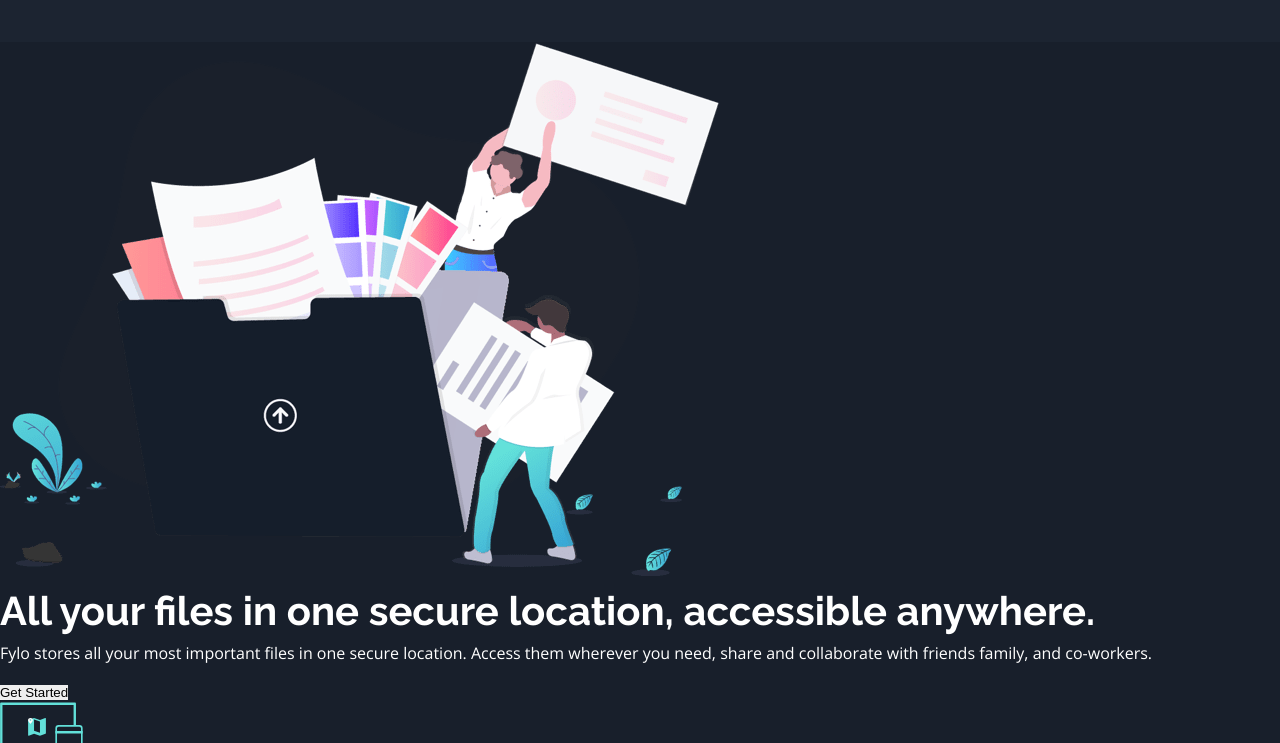
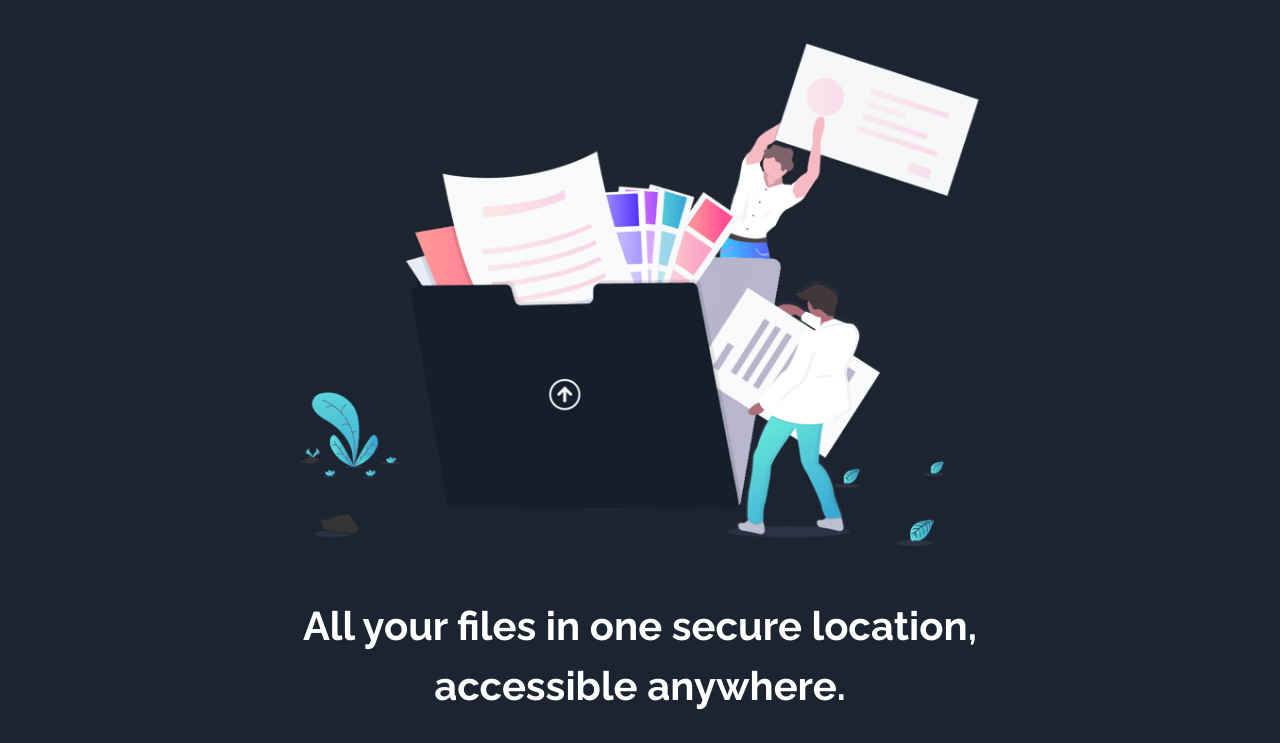
Before and after one commit to hannaharnett/fylo-landing-page, a plain HTML site: page index.html in a window 1280 px wide. Shown: the part 138-881 px from the top of the page. Drawn offline with nearby package versions, Linux system fonts and the light colour scheme.

Commit message:
Add style intro

```diff
--- a/style.css
+++ b/style.css
@@ -52,3 +52,45 @@
   font-family: "Raleway", sans-serif;
   opacity: 0.8;
 }
+
+/* Intro */
+
+.intro-container {
+  background-color: #1C2431;
+  background-image: url("./images/bg-curvy-desktop.svg");
+  background-repeat: no-repeat;
+  background-size: contain;
+  background-position: bottom;
+  height:155vh;
+}
+
+.intro {
+  display: flex;
+  flex-direction: column;
+  align-items: center;
+  margin: auto;
+  width: 100%;
+  max-width: 680px;
+  text-align: center;
+}
+
+.intro img {
+  margin-bottom: 50px;
+  max-width: 100%;
+}
+
+.intro p {
+  font-size: 1.3rem;
+  margin: 30px;
+  opacity: 0.8;
+}
+
+.get-started {
+  width: 290px;
+  height: 58px;
+  border-radius: 30px;
+  font-size: 1rem;
+  background-color: #65E2D9;
+  background-image: linear-gradient(to right, #65E2D9, #339ECC);
+  color: #fff;
+}
```
